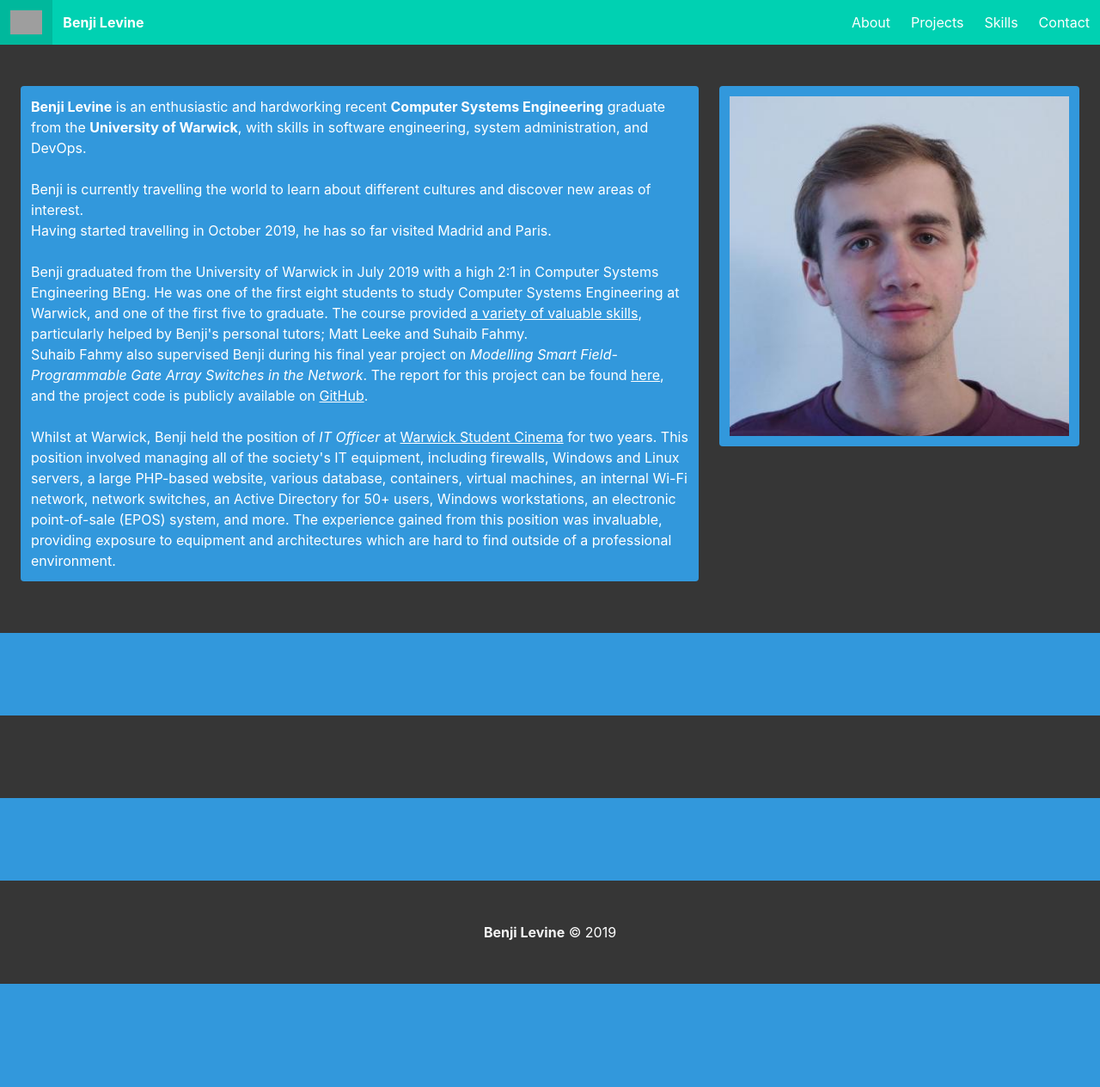
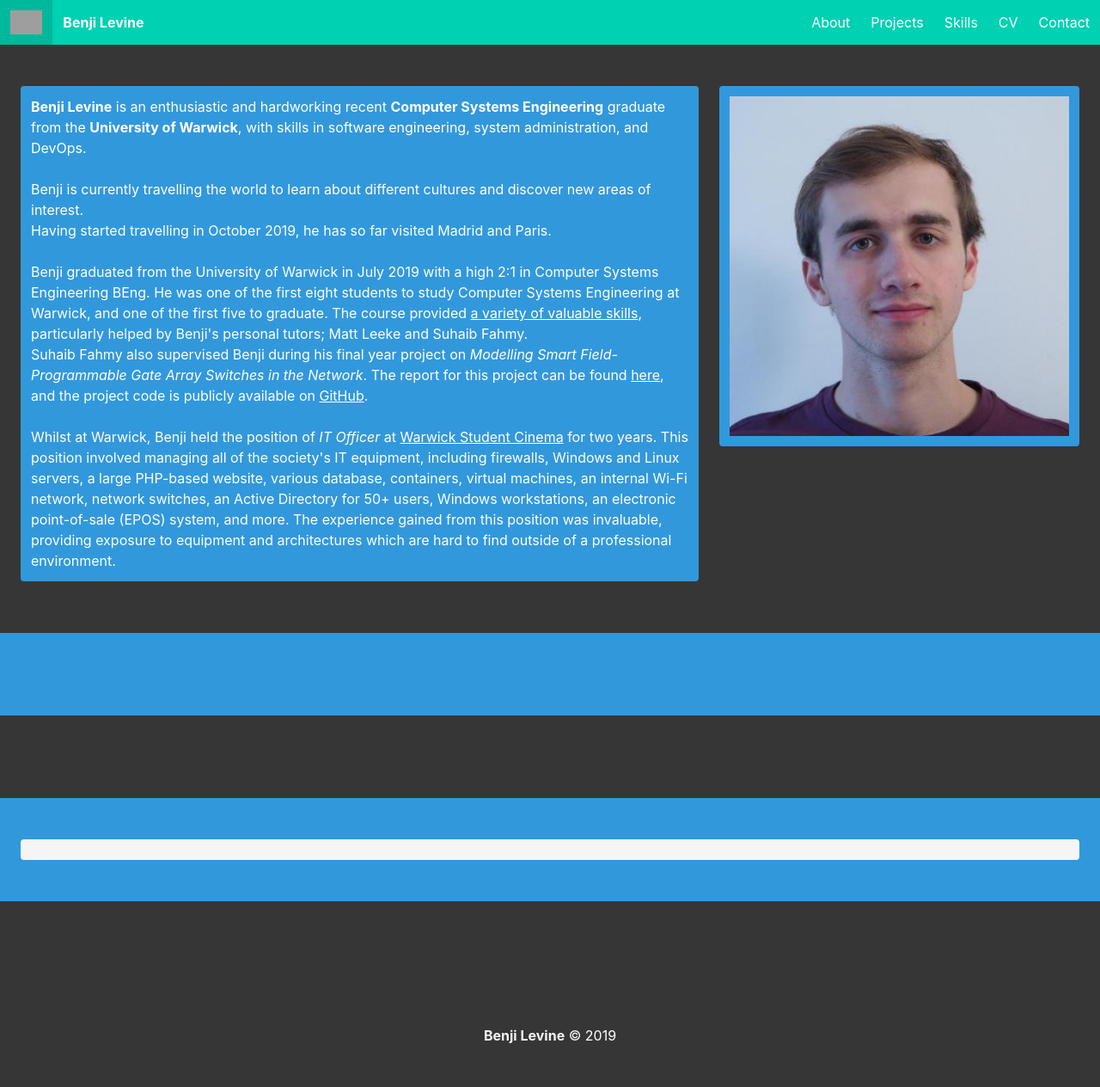
Before and after one commit to bmaximuml/v3.benjilevine.com, a Flask app: page / in a window 1280 px wide. Shown: the whole page at 86% size. Before the commit the page ends 1144 px from the top, so only its background shows below. Run offline with Flask 2, Linux system fonts and the light colour scheme; grey boxes are pictures that could not be loaded.

Commit message:
Add CV section

```diff
--- a/templates/default.html
+++ b/templates/default.html
@@ -44,6 +44,9 @@
                     Skills
                 </a>
                 <a class="navbar-item">
+                    CV
+                </a>
+                <a class="navbar-item">
                     Contact
                 </a>
             </div>
--- a/templates/index.html
+++ b/templates/index.html
@@ -50,7 +50,15 @@
 
         </div>
     </div>
-    <div class="hero is-info" id="contact">
+    <div class="hero is-info" id="cv">
+        <div class="hero-body">
+            <div class="columns">
+                <div class="column notification is-light">
+                </div>
+            </div>
+        </div>
+    </div>
+    <div class="hero is-dark" id="contact">
         <div class="hero-body">
 
         </div>
```
